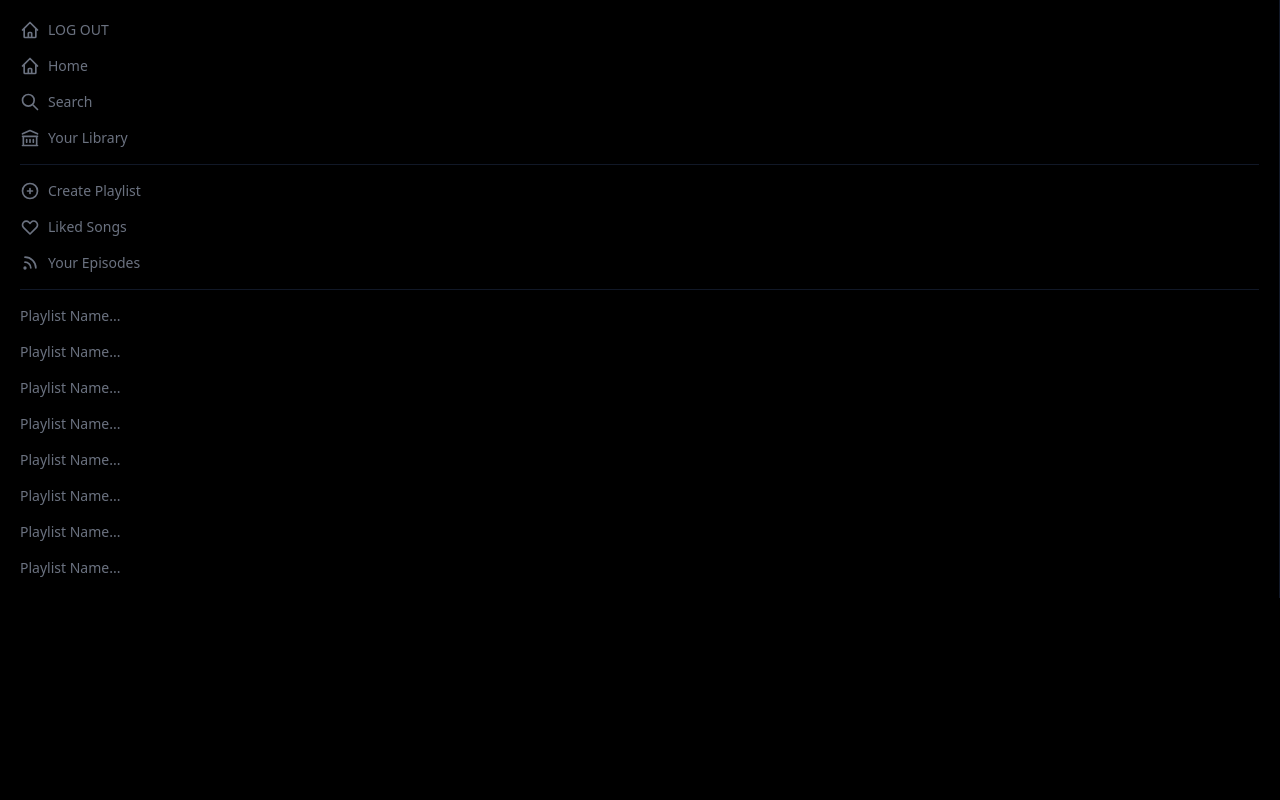
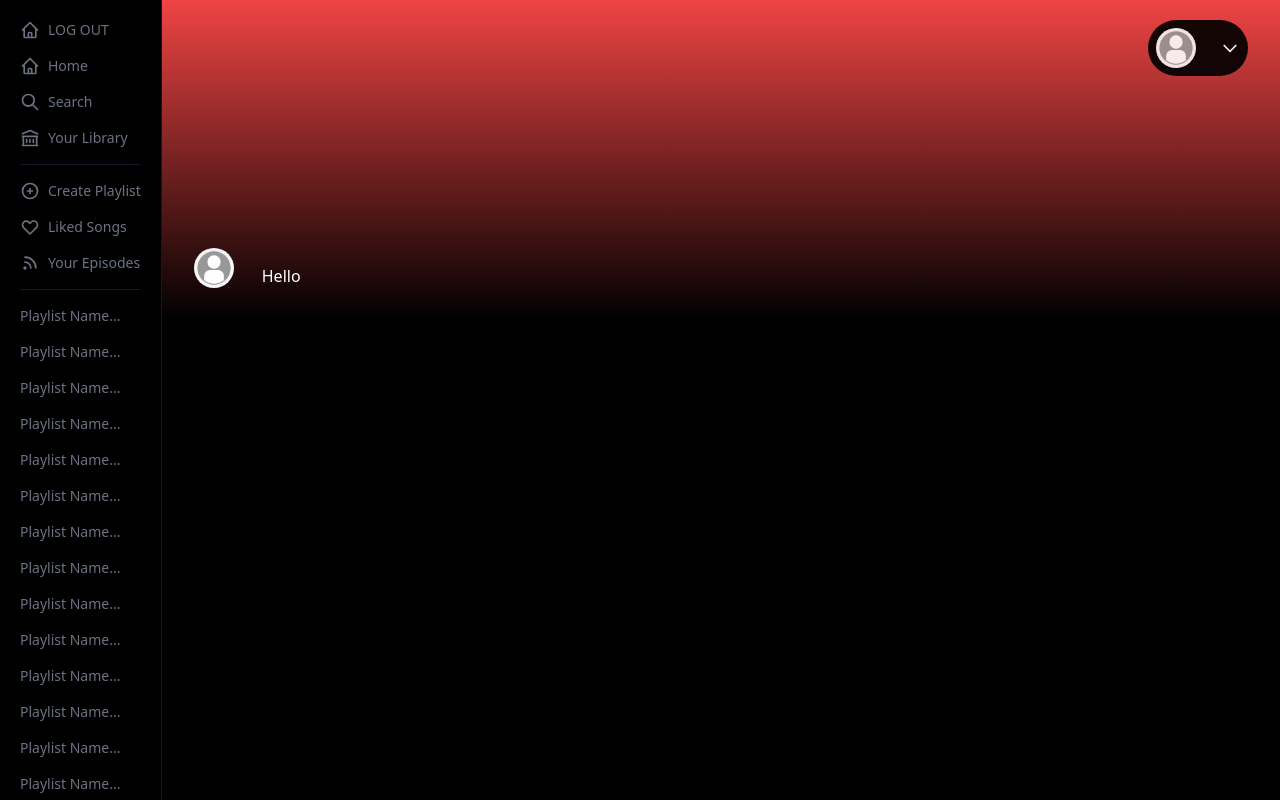
Before and after one commit to lpredrum136/spotify-clone, a Next.js app: page / in a window 1280 px wide. Built offline with nearby package versions, Linux system fonts and the light colour scheme; no server answers.

Commit message:
WIP layout

```diff
--- /dev/null
+++ b/components/Center.tsx
@@ -0,0 +1,58 @@
+import { useSession } from 'next-auth/react'
+import Image from 'next/image'
+import UserIcon from '../assets/user.png'
+import { ChevronDownIcon } from '@heroicons/react/outline'
+import { useEffect, useState } from 'react'
+import { pickRandom } from '../utils/pickRandom'
+
+const colours = [
+	'from-indigo-500',
+	'from-blue-500',
+	'from-green-500',
+	'from-red-500',
+	'from-yellow-500',
+	'from-pink-500',
+	'from-purple-500'
+]
+
+const Center = () => {
+	const { data: session } = useSession()
+	const [fromColour, setFromColour] = useState<string | null>(null)
+
+	useEffect(() => {
+		setFromColour(pickRandom(colours))
+	}, [])
+
+	return (
+		<div className='flex-grow text-white relative'>
+			<header className='absolute top-5 right-8'>
+				<div className='flex items-center bg-black space-x-3 opacity-90 hover:opacity-80 cursor-pointer rounded-full p-2'>
+					<Image
+						src={session?.user?.image || UserIcon}
+						alt='User Avatar'
+						height='40px'
+						width='40px'
+						className='rounded-full object-cover'
+					/>
+					<h2>{session?.user?.name}</h2>
+					<ChevronDownIcon className='h-5 w-5' />
+				</div>
+			</header>
+
+			<section
+				className={`flex items-end space-x-7 bg-gradient-to-b ${fromColour} to-black h-80 text-white p-8`}
+			>
+				<Image
+					src={session?.user?.image || UserIcon}
+					alt='User Avatar'
+					height='40px'
+					width='40px'
+					className='rounded-full object-cover'
+				/>
+				<h1>Hello</h1>
+			</section>
+		</div>
+	)
+}
+
+export default Center
--- a/components/Sidebar.tsx
+++ b/components/Sidebar.tsx
@@ -21,7 +21,7 @@ const Sidebar = () => {
 	console.log('SESSION', session)
 
 	return (
-		<div className='text-gray-500 p-5 text-sm border-r border-gray-900'>
+		<div className='text-gray-500 p-5 text-sm border-r border-gray-900 h-screen overflow-y-scroll scrollbar-hidden'>
 			<div className='space-y-4'>
 				<IconButton icon={HomeIcon} label='LOG OUT' onClick={() => signOut()} />
 				<IconButton icon={HomeIcon} label='Home' />
@@ -45,6 +45,38 @@ const Sidebar = () => {
 				<p className='cursor-pointer hover:text-white'>Playlist Name...</p>
 				<p className='cursor-pointer hover:text-white'>Playlist Name...</p>
 				<p className='cursor-pointer hover:text-white'>Playlist Name...</p>
+				<p className='cursor-pointer hover:text-white'>Playlist Name...</p>
+				<p className='cursor-pointer hover:text-white'>Playlist Name...</p>
+				<p className='cursor-pointer hover:text-white'>Playlist Name...</p>
+				<p className='cursor-pointer hover:text-white'>Playlist Name...</p>
+				<p className='cursor-pointer hover:text-white'>Playlist Name...</p>
+				<p className='cursor-pointer hover:text-white'>Playlist Name...</p>
+				<p className='cursor-pointer hover:text-white'>Playlist Name...</p>
+				<p className='cursor-pointer hover:text-white'>Playlist Name...</p>
+				<p className='cursor-pointer hover:text-white'>Playlist Name...</p>
+				<p className='cursor-pointer hover:text-white'>Playlist Name...</p>
+				<p className='cursor-pointer hover:text-white'>Playlist Name...</p>
+				<p className='cursor-pointer hover:text-white'>Playlist Name...</p>
+				<p className='cursor-pointer hover:text-white'>Playlist Name...</p>
+				<p className='cursor-pointer hover:text-white'>Playlist Name...</p>
+				<p className='cursor-pointer hover:text-white'>Playlist Name...</p>
+				<p className='cursor-pointer hover:text-white'>Playlist Name...</p>
+				<p className='cursor-pointer hover:text-white'>Playlist Name...</p>
+				<p className='cursor-pointer hover:text-white'>Playlist Name...</p>
+				<p className='cursor-pointer hover:text-white'>Playlist Name...</p>
+				<p className='cursor-pointer hover:text-white'>Playlist Name...</p>
+				<p className='cursor-pointer hover:text-white'>Playlist Name...</p>
+				<p className='cursor-pointer hover:text-white'>Playlist Name...</p>
+				<p className='cursor-pointer hover:text-white'>Playlist Name...</p>
+				<p className='cursor-pointer hover:text-white'>Playlist Name...</p>
+				<p className='cursor-pointer hover:text-white'>Playlist Name...</p>
+				<p className='cursor-pointer hover:text-white'>Playlist Name...</p>
+				<p className='cursor-pointer hover:text-white'>Playlist Name...</p>
+				<p className='cursor-pointer hover:text-white'>Playlist Name...</p>
+				<p className='cursor-pointer hover:text-white'>Playlist Name...</p>
+				<p className='cursor-pointer hover:text-white'>Playlist Name...</p>
+				<p className='cursor-pointer hover:text-white'>Playlist Name...</p>
+				<p className='cursor-pointer hover:text-white'>Playlist Name...</p>
 			</div>
 		</div>
 	)
--- a/middleware.ts
+++ b/middleware.ts
@@ -43,9 +43,7 @@ export const middleware = async (request: NextRequest) => {
 		return NextResponse.redirect(new URL('/login', request.url))
 	}
 
-	// TODO: Redirect to home page if user has a token AND is requesting /login
-
-	// return NextResponse.next()
+	return NextResponse.next()
 }
 
 // See "Matching Paths" below (go to Next doc) to learn more
--- a/next.config.js
+++ b/next.config.js
@@ -1,6 +1,9 @@
 /** @type {import('next').NextConfig} */
 const nextConfig = {
-  reactStrictMode: true,
+	reactStrictMode: true,
+	images: {
+		domains: ['i.scdn.co']
+	}
 }
 
 module.exports = nextConfig
--- a/pages/index.tsx
+++ b/pages/index.tsx
@@ -1,5 +1,6 @@
 import type { NextPage } from 'next'
 import Head from 'next/head'
+import Center from '../components/Center'
 import Sidebar from '../components/Sidebar'
 
 const Home: NextPage = () => {
@@ -12,10 +13,10 @@ const Home: NextPage = () => {
 				<link rel='icon' href='/favicon.ico' />
 			</Head>
 
-			<main className=''>
+			<main className='flex'>
 				<Sidebar />
 
-				{/* Center */}
+				<Center />
 			</main>
 
 			<div>{/* Player */}</div>
--- a/postcss.config.js
+++ b/postcss.config.js
@@ -1,6 +1,7 @@
 module.exports = {
-  plugins: {
-    tailwindcss: {},
-    autoprefixer: {},
-  },
+	plugins: {
+		'tailwindcss/nesting': {},
+		tailwindcss: {},
+		autoprefixer: {}
+	}
 }
--- a/styles/globals.css
+++ b/styles/globals.css
@@ -18,3 +18,16 @@ a {
 * {
 	box-sizing: border-box;
 } */
+
+@layer utilities {
+	.scrollbar-hidden {
+		/* Hide scrollbar for Chrome, Safari and Opera */
+		::-webkit-scrollbar {
+			display: none;
+		}
+
+		/* Hide scrollbar for IE, Edge and Firefox */
+		-ms-overflow-style: none; /* IE and Edge */
+		scrollbar-width: none; /* Firefox */
+	}
+}
--- /dev/null
+++ b/utils/pickRandom.ts
@@ -0,0 +1,4 @@
+export const pickRandom = <T>(array: T[]) => {
+	const randomIndex = Math.floor(Math.random() * array.length)
+	return array[randomIndex]
+}
```
Also changed, not shown: assets/user.png (added), devnotes.txt.
